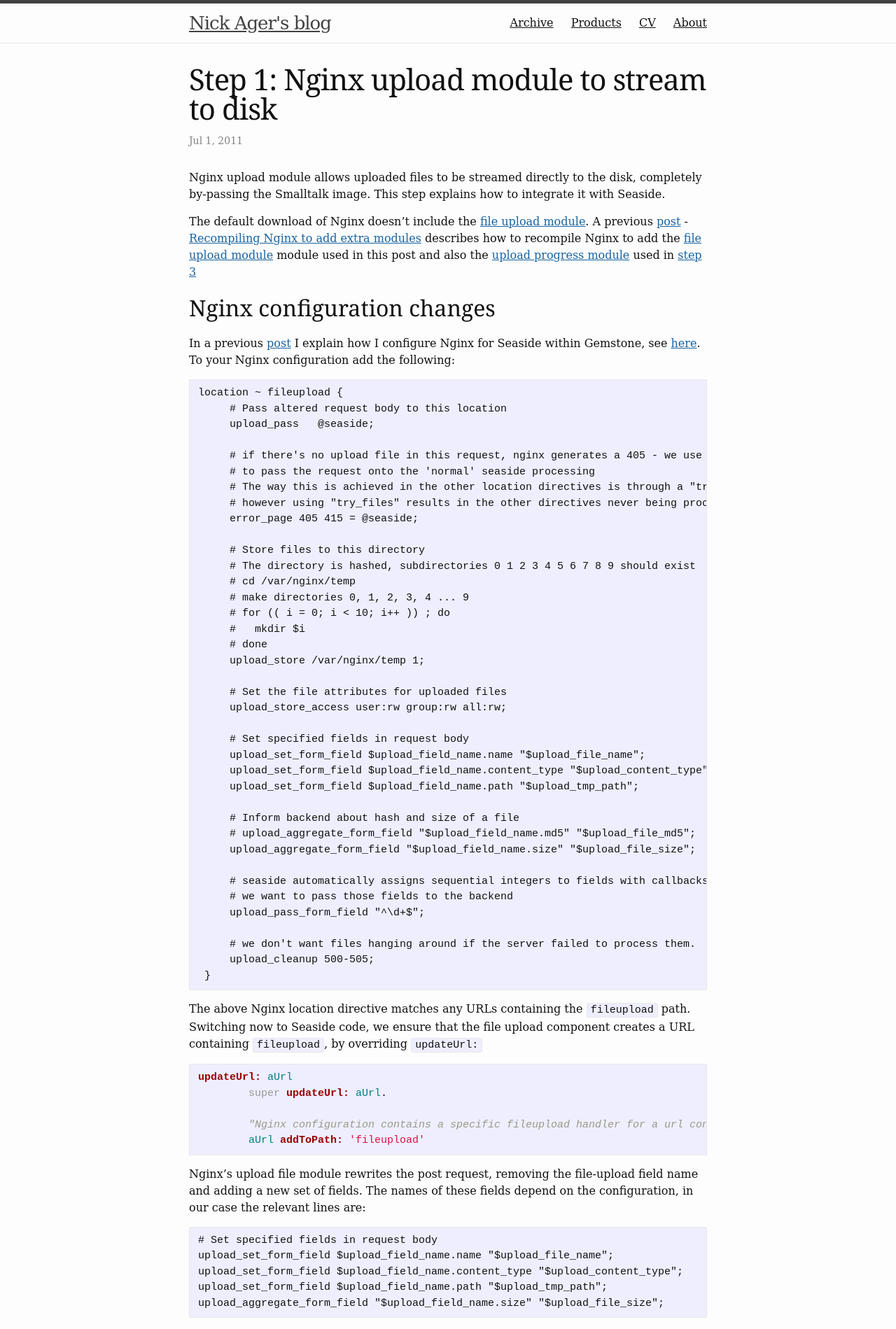
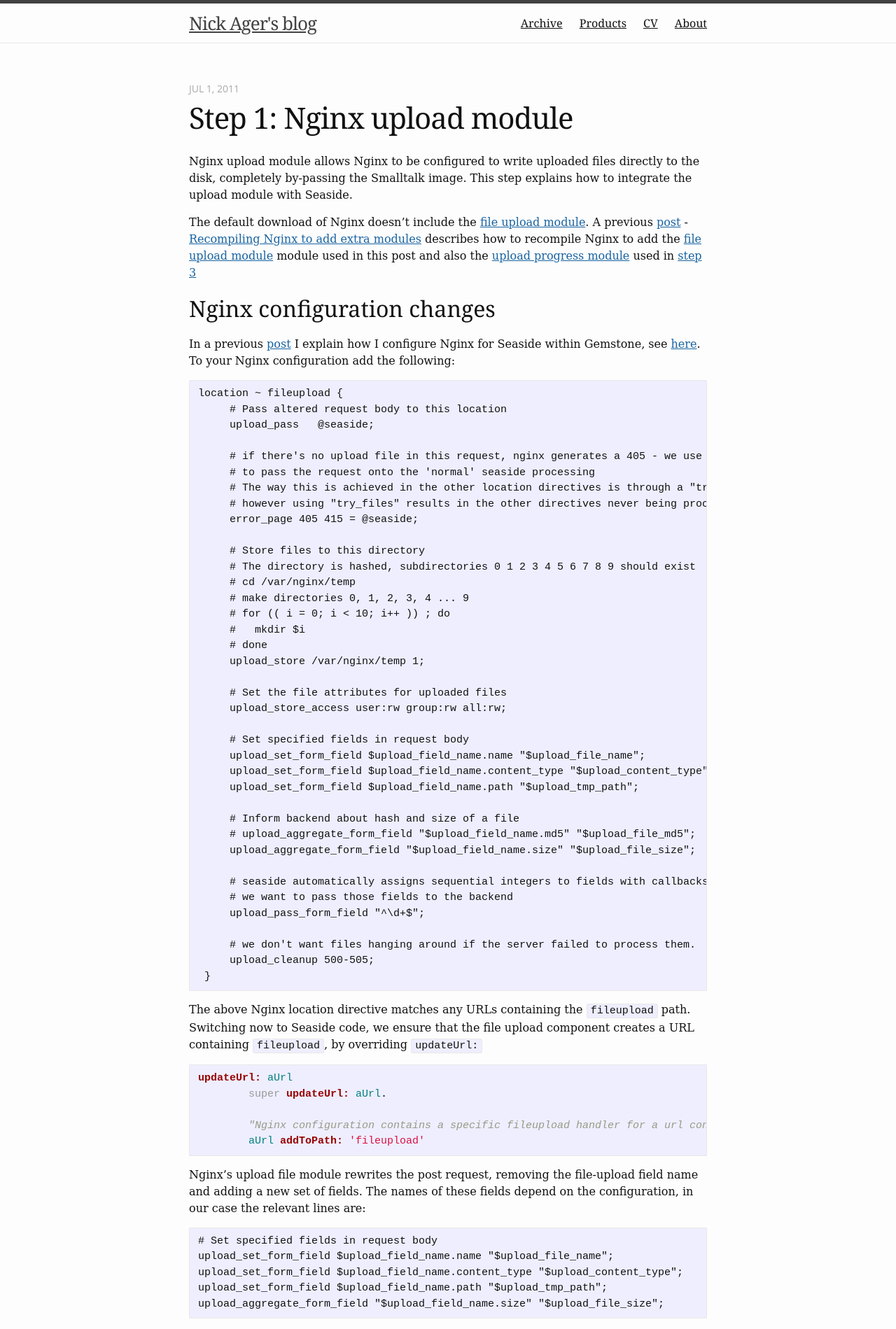
Before and after one commit to NickAger/nickager.github.io, a Jekyll site: the page built from _posts/2011-07-01-File-upload-using-Nginx-and-Seaside---step-1.md, in a window 1280 px wide. Shown: the top 1899 px of the page at 70% size. Built offline with Jekyll 4.4.1, drawn with Linux system fonts in a browser that asks for light colours; some web fonts are replaced.

Commit message:
layout improvements

```diff
--- a/_layouts/post.html
+++ b/_layouts/post.html
@@ -2,10 +2,10 @@
 layout: default
 ---
 <article class="post" itemscope itemtype="http://schema.org/BlogPosting">
-
+  <br />
   <header class="post-header">
+    <p class="post-meta"><time datetime="{{ page.date | date_to_xmlschema }}" itemprop="datePublished">{{ page.date | date: "%b %-d, %Y" }}</time>{% if page.author %} • <span itemprop="author" itemscope itemtype="http://schema.org/Person"><span itemprop="name">{{ page.author }}</span></span>{% endif %}</p>
     <h1 class="post-title" itemprop="name headline">{{ page.title }}</h1>
-    <p class="post-meta"><time datetime="{{ page.date | date_to_xmlschema }}" itemprop="datePublished">{{ page.date | date: "%b %-d, %Y" }}</time>{% if page.author %} • <span itemprop="author" itemscope itemtype="http://schema.org/Person"><span itemprop="name">{{ page.author }}</span></span>{% endif %}</p>
   </header>
 
   <div class="post-content" itemprop="articleBody">
--- a/_posts/2011-07-01-File-upload-using-Nginx-and-Seaside---step-1.md
+++ b/_posts/2011-07-01-File-upload-using-Nginx-and-Seaside---step-1.md
@@ -1,10 +1,10 @@
 ---
-title: "Step 1: Nginx upload module to stream to disk"
+title: "Step 1: Nginx upload module"
 tags: [Nginx, upload, Seaside]
 date: 2011-07-01 09:03:00 +0000
 layout: post
 ---
-Nginx upload module allows uploaded files to be streamed directly to the disk, completely by-passing the Smalltalk image. This step explains how to integrate it with Seaside.
+Nginx upload module allows Nginx to be configured to write uploaded files directly to the disk, completely by-passing the Smalltalk image. This step explains how to integrate the upload module with Seaside.
 
 The default download of Nginx doesn't include the [file upload module](http://www.grid.net.ru/nginx/upload.en.html). A previous  [post](/blog/compiling-nginx-to-add-extra-modules) - [Recompiling Nginx to add extra modules](/blog/compiling-nginx-to-add-extra-modules) describes how to recompile Nginx to add the [file upload module](http://www.grid.net.ru/nginx/upload.en.html) module used in this post and also the [upload progress module](http://wiki.nginx.org/NginxHttpUploadProgressModule) used in [step 3](File-upload-using-Nginx-and-Seaside-step-3)
 
--- a/_sass/_layout.scss
+++ b/_sass/_layout.scss
@@ -322,7 +322,7 @@ a:hover {
 
 h1.entry-title {
   font-size: 36px;
-  font-family: "Fjalla One", "Georgia", "Helvetica Neue", Arial, sans-serif;
+  font-family: $header-font-family;
 
   @include media-query($on-laptop) {
       font-size: 32px;
@@ -346,13 +346,21 @@ h1.entry-title {
 }
 
 h1, h2, h3, h4, h5 {
-  font-family: "Fjalla One", "Georgia", "Helvetica Neue", Arial, sans-serif;
+  font-family: $header-font-family;
 }
 
-p.date {
-text-transform: uppercase;
-color: #aaaaaa;
-font-family: 'Open Sans', 'Helvetica Neue', Arial, sans-serif;
-font-size: 14px;
-margin-bottom: 2px;
+p.date, p.post-meta  {
+  text-transform: uppercase;
+  color: #aaaaaa;
+  font-family: 'Open Sans', 'Helvetica Neue', Arial, sans-serif;
+  font-size: 14px;
+  margin-bottom: 2px;
 }
+
+p.post-meta {
+  margin-bottom: 10px;
+}
+
+.site-header {
+  font-family: $header-font-family;
+}
--- a/css/main.scss
+++ b/css/main.scss
@@ -13,7 +13,7 @@
 
 // Our variables
 $base-font-family: Constantia, "Lucida Bright", Lucidabright, "Lucida Serif", Lucida, "DejaVu Serif", "Bitstream Vera Serif", "Liberation Serif", Georgia, serif;
-//$base-font-family: Georgia, 'Helvetica Neue', Arial, sans-serif;
+$header-font-family: "Fjalla One", "Georgia", "Helvetica Neue", Arial, sans-serif;
 $base-font-size:   16px;
 $base-font-weight: 400;
 $small-font-size:  $base-font-size * 0.875;
```
Also changed, not shown: _posts/2011-07-01-File-upload-using-Nginx-and-Seaside.md (+1 -2 lines).
